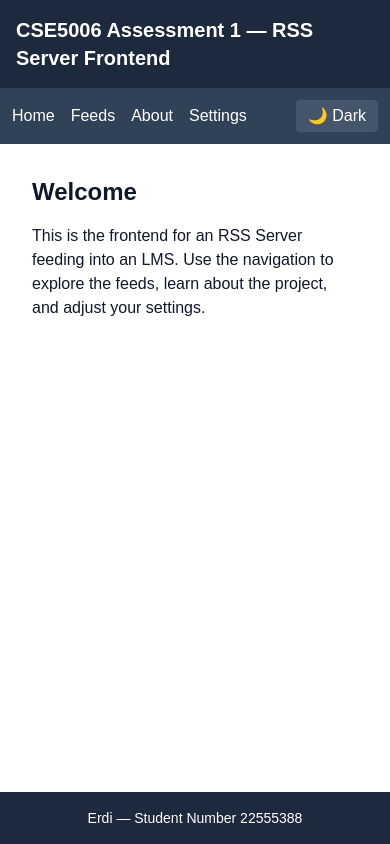
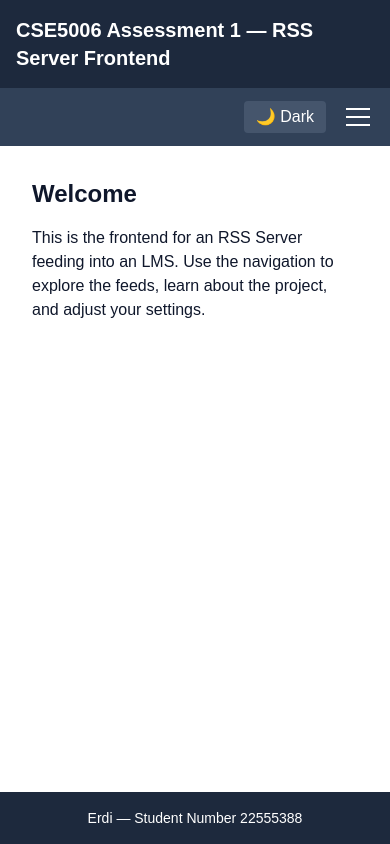
Before and after one commit to eek22555388/cse5006-assignment1, a Next.js app: page / in a window 390 px wide. Built offline with nearby package versions, Linux system fonts and the light colour scheme.

Commit message:
Add responsive hamburger menu with animation and shared nav links

```diff
--- /dev/null
+++ b/app/components/HamburgerMenu.tsx
@@ -0,0 +1,39 @@
+"use client";
+
+import { useState } from "react";
+import Link from "next/link";
+import { navLinks } from "../data/navLinks";
+
+export default function HamburgerMenu() {
+  const [isOpen, setIsOpen] = useState(false);
+
+  return (
+    <div className="relative">
+      <button
+        onClick={() => setIsOpen(!isOpen)}
+        aria-label="Toggle menu"
+        aria-expanded={isOpen}
+        className="flex flex-col gap-1.5 p-2"
+      >
+        <span className={`block h-0.5 w-6 bg-white transition-transform duration-300 ${isOpen ? "rotate-45 translate-y-2" : ""}`} />
+        <span className={`block h-0.5 w-6 bg-white transition-opacity duration-300 ${isOpen ? "opacity-0" : ""}`} />
+        <span className={`block h-0.5 w-6 bg-white transition-transform duration-300 ${isOpen ? "-rotate-45 -translate-y-2" : ""}`} />
+      </button>
+
+      {isOpen && (
+        <div className="absolute right-0 mt-2 w-40 bg-slate-700 dark:bg-slate-900 rounded shadow-lg flex flex-col">
+          {navLinks.map((link) => (
+            <Link
+              key={link.href}
+              href={link.href}
+              onClick={() => setIsOpen(false)}
+              className="px-4 py-2 hover:bg-slate-600 text-white"
+            >
+              {link.label}
+            </Link>
+          ))}
+        </div>
+      )}
+    </div>
+  );
+}
--- a/app/components/NavBar.tsx
+++ b/app/components/NavBar.tsx
@@ -1,15 +1,24 @@
 import Link from "next/link";
 import ThemeToggle from "./ThemeToggle";
+import HamburgerMenu from "./HamburgerMenu";
 
 export default function NavBar() {
   return (
-        <nav className="bg-slate-700 text-white p-3 flex gap-4 items-center dark:bg-slate-900">
-          <Link href="/" className="hover:underline">Home</Link>
-          <Link href="/feeds" className="hover:underline">Feeds</Link>
-          <Link href="/about" className="hover:underline">About</Link>
-          <Link href="/settings" className="hover:underline">Settings</Link>
-          <div className="ml-auto">
+    <nav className="bg-slate-700 text-white p-3 flex gap-4 items-center dark:bg-slate-900">
+          {/* Desktop links: hidden on mobile, shown md and up */}
+          <div className="hidden md:flex gap-4">
+            <Link href="/" className="hover:underline">Home</Link>
+            <Link href="/feeds" className="hover:underline">Feeds</Link>
+            <Link href="/about" className="hover:underline">About</Link>
+            <Link href="/settings" className="hover:underline">Settings</Link>
+          </div>
+
+          <div className="ml-auto flex items-center gap-3">
             <ThemeToggle />
+            {/* Hamburger: shown on mobile, hidden md and up */}
+            <div className="md:hidden">
+              <HamburgerMenu />
+            </div>
           </div>
         </nav>
   );
--- /dev/null
+++ b/app/data/navLinks.ts
@@ -0,0 +1,6 @@
+export const navLinks = [
+  { href: "/", label: "Home" },
+  { href: "/feeds", label: "Feeds" },
+  { href: "/about", label: "About" },
+  { href: "/settings", label: "Settings" },
+];
```
